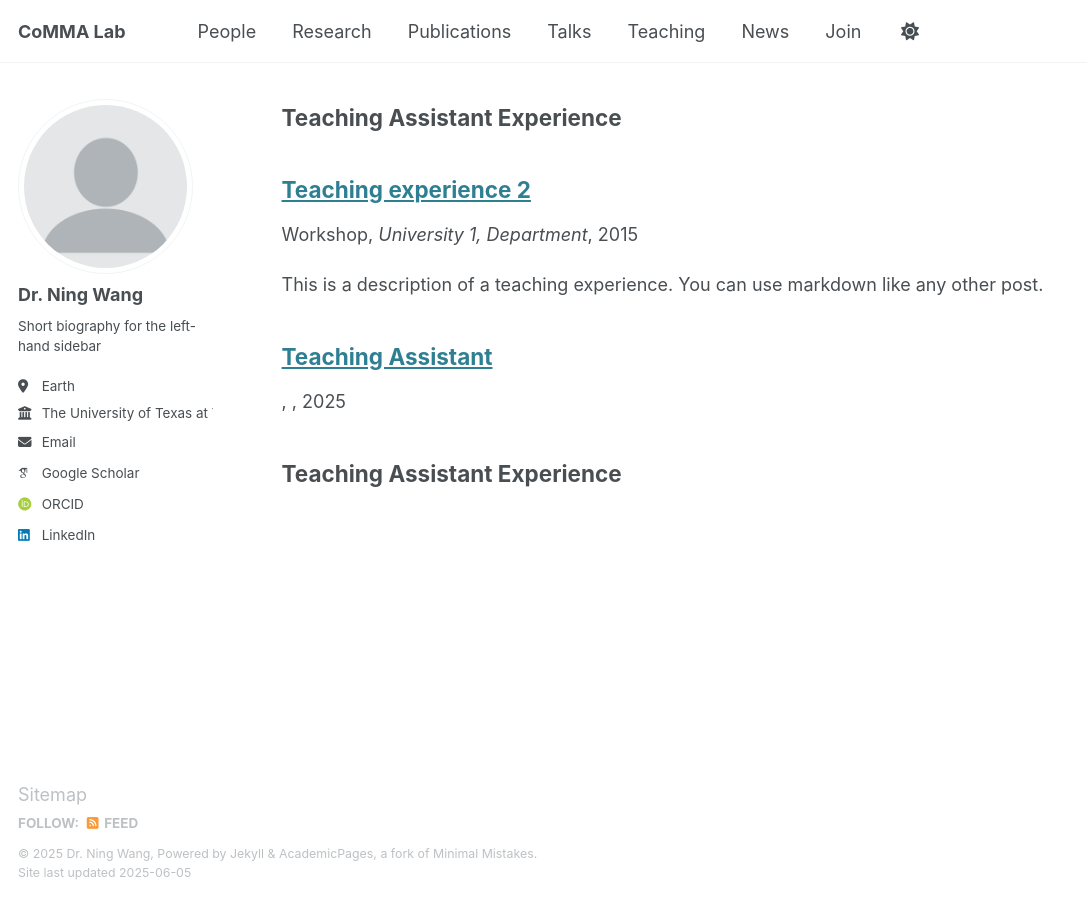
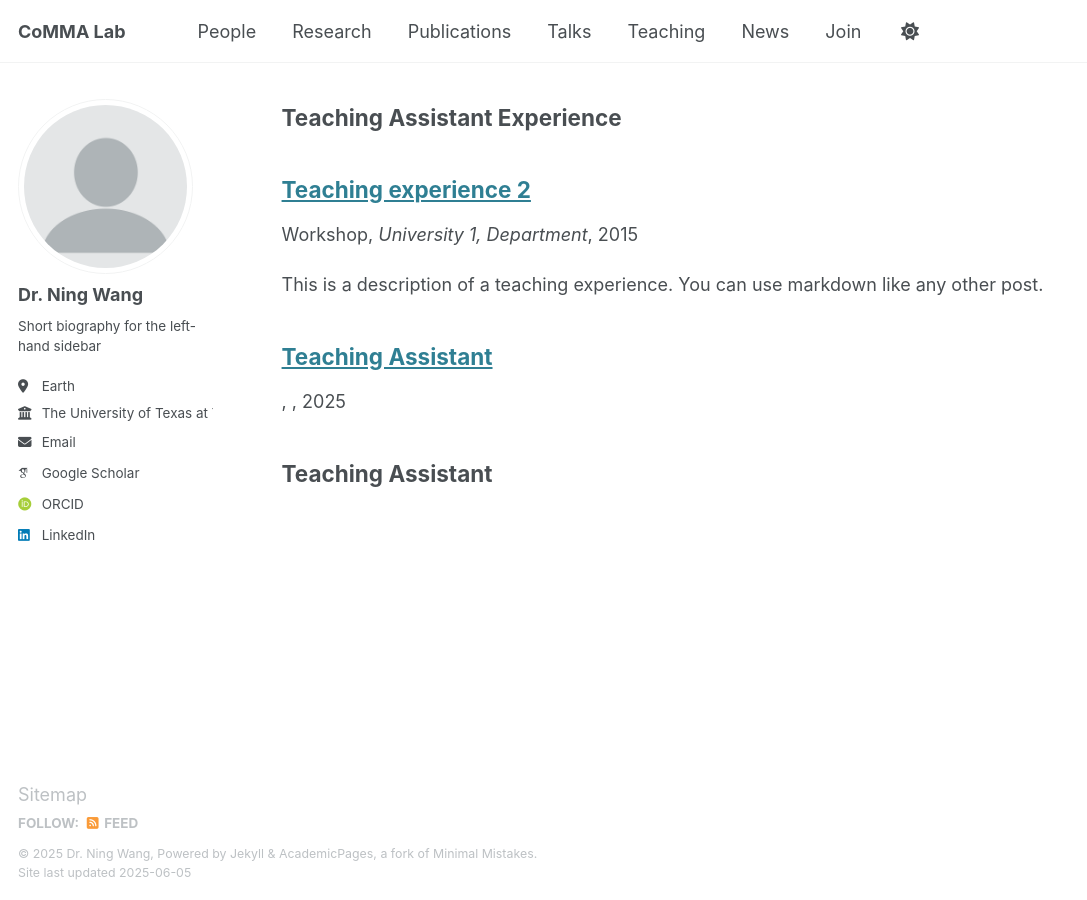
Before and after one commit to CoMMA-Wang-Lab/CoMMA-Wang-Lab.github.io, a Jekyll site: the page built from _pages/collection-archive.html, in a window 1280 px wide and 900 px high, scrolled down 2916 px. Shown: the whole window, without its empty margins (0-1087 px from the left). Built offline with Jekyll 4.4.1, drawn with Linux system fonts in a browser that asks for light colours; some web fonts are replaced.

Commit message:
Update ta.md

```diff
--- a/_teaching/ta.md
+++ b/_teaching/ta.md
@@ -4,7 +4,7 @@ layout: page
 permalink: /teaching/
 ---
 
-## Teaching Assistant Experience
+## Teaching Assistant
 
 ### CBE 30338 – Chemical Process Control
 **University of Notre Dame**, Spring 2022
```
